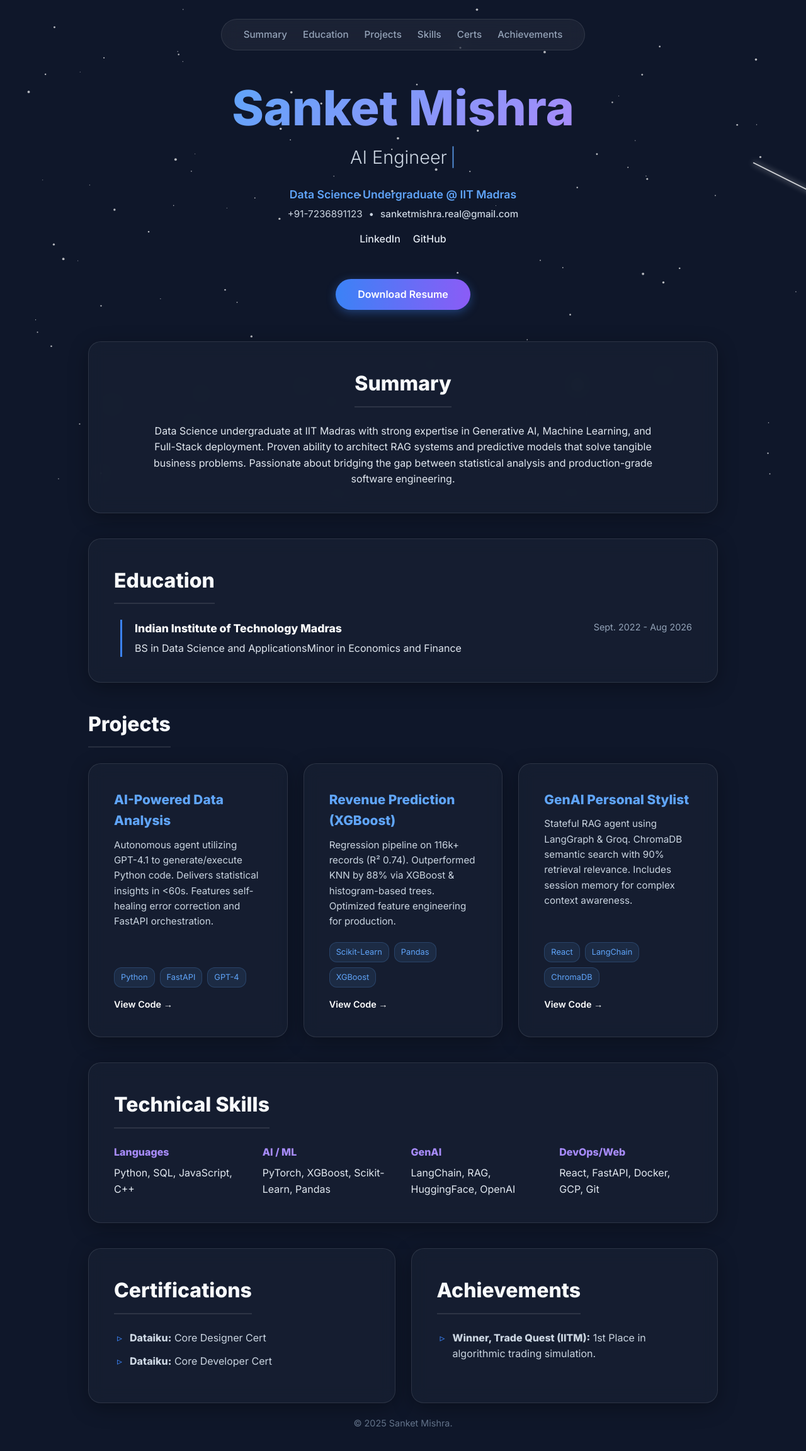
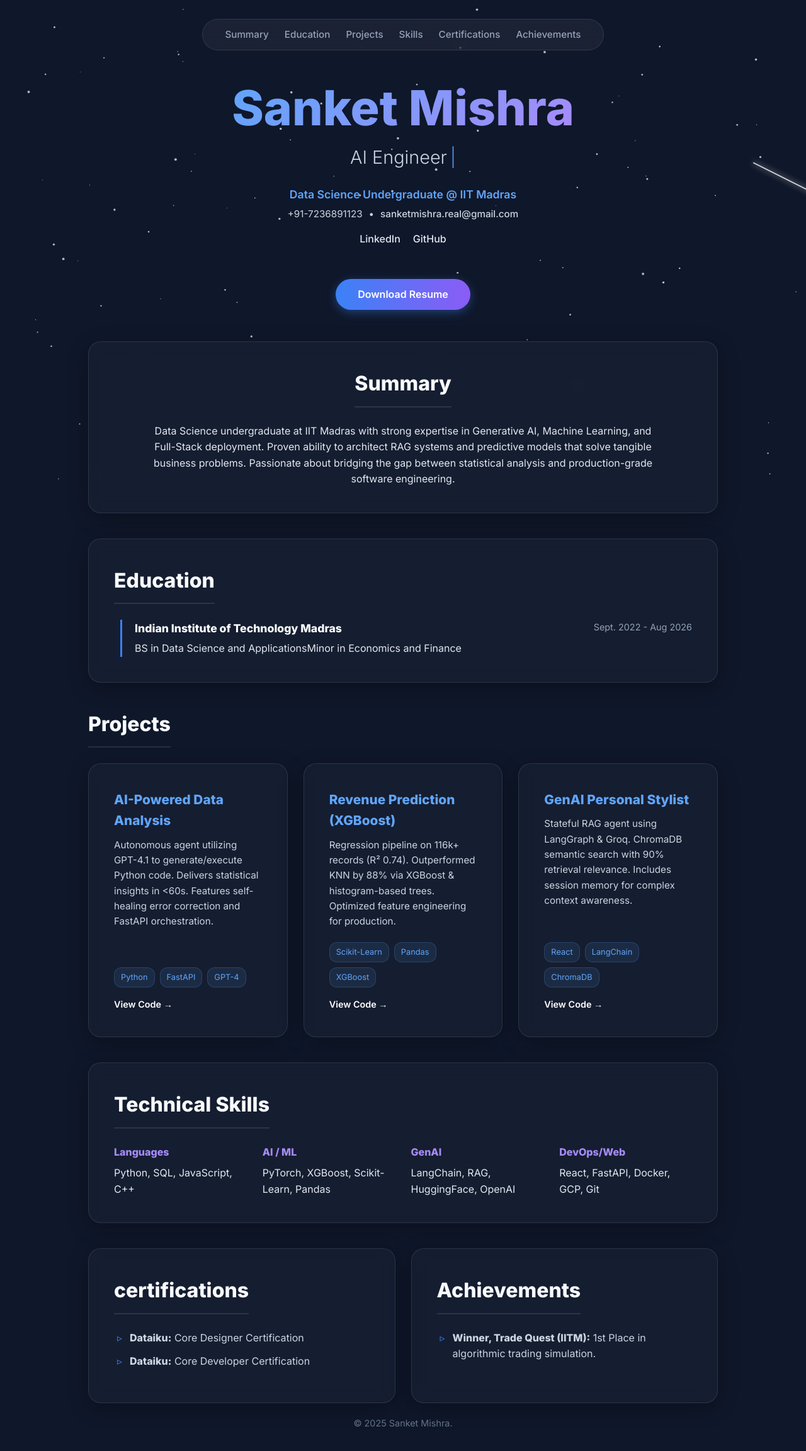
Before and after one commit to SanketxMishra/Portfolio-Website, a React (Vite) app: page / in a window 1280 px wide. Shown: the top 2304 px of the page at 63% size. Built offline with nearby package versions, Linux system fonts and the light colour scheme.

Commit message:
Update App.jsx

```diff
--- a/src/App.jsx
+++ b/src/App.jsx
@@ -149,7 +149,7 @@ function App() {
             <a href="#education">Education</a>
             <a href="#projects">Projects</a>
             <a href="#skills">Skills</a>
-            <a href="#certifications">Certs</a>
+            <a href="#certification">Certifications</a>
             <a href="#achievements">Achievements</a>
           </nav>
 
@@ -265,10 +265,10 @@ function App() {
 
           <div className="two-column-layout">
             <section id="certifications" className="section-card glass-card fade-in">
-              <h2>Certifications</h2>
+              <h2>certifications</h2>
               <ul className="simple-list">
-                <li><strong>Dataiku:</strong> Core Designer Cert</li>
-                <li><strong>Dataiku:</strong> Core Developer Cert</li>
+                <li><strong>Dataiku:</strong> Core Designer Certification</li>
+                <li><strong>Dataiku:</strong> Core Developer Certification</li>
               </ul>
             </section>
 
```
